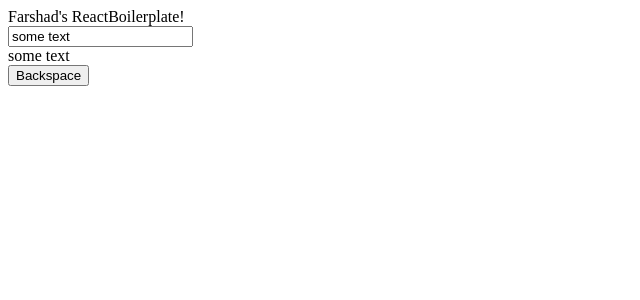
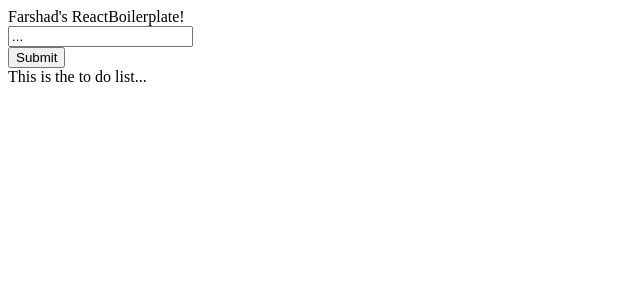
Before and after one commit to farshadaspari/ReactWebpackBoilerPlate, a React app: page / in a window 1280 px wide. Shown: the top 300 px of the page, without its empty margins (0-640 px from the left). Built offline with nearby package versions, Linux system fonts and the light colour scheme.

Commit message:
Added react-redux and todo component

```diff
--- a/client/client.js
+++ b/client/client.js
@@ -1,5 +1,22 @@
 import React from 'react'
 import { render } from 'react-dom'
 import App from '../components/App.js'
+import configureStore from '../redux/store'
+import { Provider } from 'react-redux'
 
-render(<App/>, document.getElementById('app'));
+let initialState = {
+    todos:[{
+        id:0,
+        completed: false,
+        text: 'Initial todo'
+    }]
+}
+
+let store = configureStore(initialState);
+
+render(
+    <Provider store={store}>
+        <App/>
+    </Provider>,
+    document.getElementById('app')
+);
--- a/components/App.js
+++ b/components/App.js
@@ -1,12 +1,14 @@
 import React, { Component } from 'react'
-import TextInput from './TextInput'
+import TodoInput from './TodoInput'
+import TodoList from './TodoList'
 
 class App extends Component{
     render(){
         return (
             <div>
                 <div>Farshad's ReactBoilerplate!</div>
-                <TextInput />
+                <TodoInput />
+                <TodoList />
             </div>
         );
     }
--- a/components/TextDisplay.js
+++ /dev/null
@@ -1,20 +0,0 @@
-import React, { Component } from 'react'
-
-class TextDisplay extends Component{
-
-    handleClick(){
-        this.props.deleteOneLetter();
-    }
-    render(){
-        return (
-            <div>
-                <span>{this.props.text}</span>
-                <div>
-                    <button onClick={this.handleClick.bind(this)}>Backspace</button>
-                </div>
-            </div>
-        );
-    }
-}
-
-export default TextDisplay
--- a/components/TextInput.js
+++ /dev/null
@@ -1,42 +0,0 @@
-import React, { Component } from 'react'
-import TextDisplay from './TextDisplay'
-
-class TextInput extends Component{
-
-    constructor(props, context){
-        super(props,context);
-        this.state = {
-            inputText : 'some text'
-        };
-    }
-
-    handleChange(event){
-        var self = this;
-        this.setState({
-            inputText: event.target.value
-        });
-    };
-
-    deleteOneLetter(){
-        this.setState({
-            inputText: this.state.inputText.substring(0, this.state.inputText.length - 1)
-        });
-    }
-
-    render(){
-        return (
-            <div>
-                <input
-                    type="text"
-                    placeholder="Farshad"
-                    value = {this.state.inputText}
-                    onChange = {this.handleChange.bind(this)} />
-                <div>
-                <TextDisplay text={this.state.inputText} deleteOneLetter={this.deleteOneLetter.bind(this)}/>
-                </div>
-            </div>
-        );
-    }
-}
-
-export default TextInput
--- /dev/null
+++ b/components/TodoInput.js
@@ -0,0 +1,35 @@
+import React, { Component } from 'react'
+
+class TodoInput extends Component{
+
+    constructor(props, context){
+        super(props,context);
+        this.state = {
+            inputText : '...'
+        };
+    }
+
+    handleChange(event){
+        var self = this;
+        this.setState({
+            inputText: event.target.value
+        });
+    };
+
+    render(){
+        return (
+            <div>
+                <input
+                    type="text"
+                    placeholder="Nothing to do!"
+                    value = {this.state.inputText}
+                    onChange = {this.handleChange.bind(this)} />
+                <div>
+                    <button>Submit</button>
+                </div>
+            </div>
+        );
+    }
+}
+
+export default TodoInput
--- /dev/null
+++ b/components/TodoList.js
@@ -0,0 +1,15 @@
+import React, { Component } from 'react'
+
+class TodoList extends Component{
+
+
+    render(){
+        return (
+            <div>
+                This is the to do list...
+            </div>
+        );
+    }
+}
+
+export default TodoList
--- a/package.json
+++ b/package.json
@@ -30,6 +30,8 @@
   },
   "dependencies": {
     "react": "^15.3.2",
-    "react-dom": "^15.3.2"
+    "react-dom": "^15.3.2",
+    "react-redux": "^4.4.5",
+    "redux": "^3.6.0"
   }
 }
--- /dev/null
+++ b/redux/reducer.js
@@ -0,0 +1,20 @@
+function getId(state){
+    return state.todos.reduce((maxId, todo) => {
+        return Math.max(todo.id, maxId)
+    }, -1) + 1;
+}
+
+export default function reducer(state, action){
+    switch(action.type){
+        case 'ADD_TODO':
+            Object.assign({},state, {
+                todos:[{
+                    text: action.text,
+                    completed: false,
+                    id: getId(state)
+                },...state.todos]
+            });
+        default:
+            return state;
+    }
+}
--- /dev/null
+++ b/redux/store.js
@@ -0,0 +1,6 @@
+import { createStore } from 'redux'
+import reducer from './reducer'
+
+export default function configureStore (initialState = {todos: []}){
+    return createStore(reducer, initialState);
+}
```
Also changed, not shown: redux/actions.js (added, +8 -0 lines).
